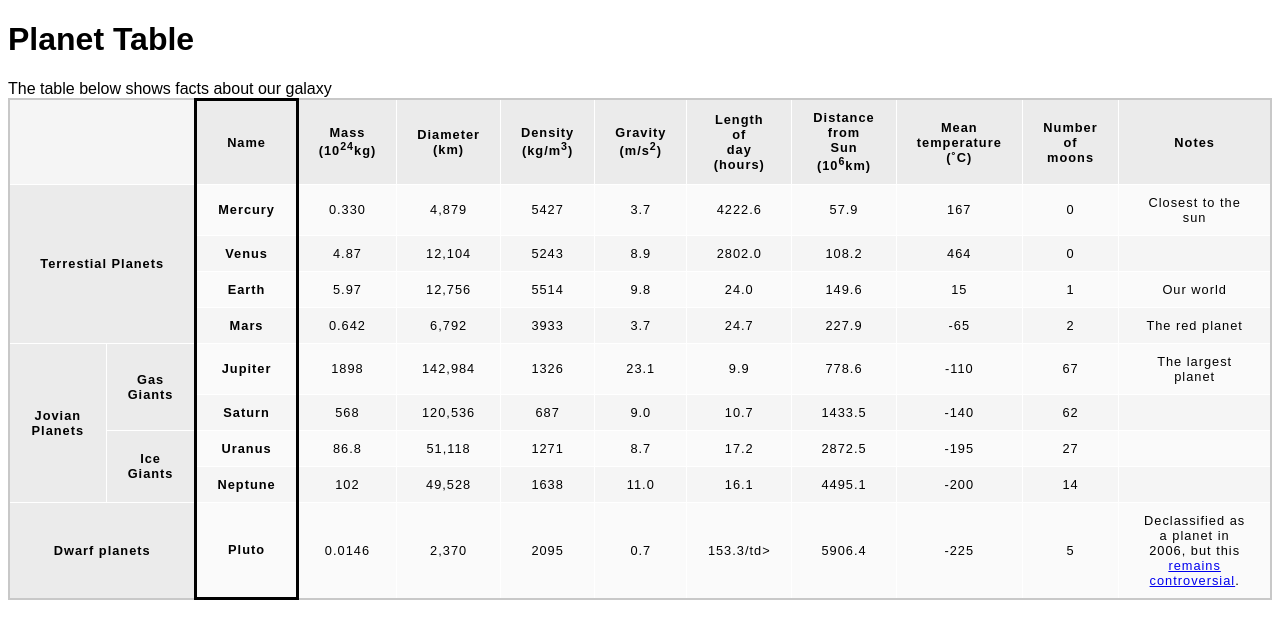
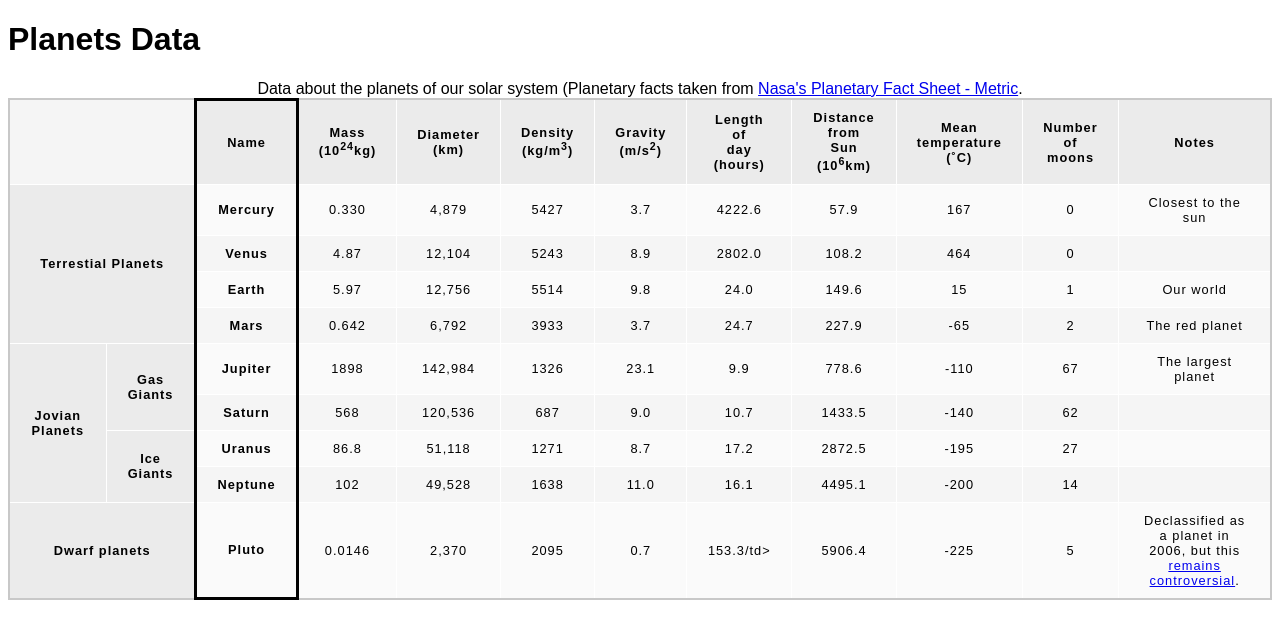
Before and after one commit to nickst3r610/repo, a plain HTML site: page html/blank-tempplate.html in a window 1280 px wide. Drawn offline with Linux system fonts and the light colour scheme.

Commit message:
added figcaption

```diff
--- a/html/blank-tempplate.html
+++ b/html/blank-tempplate.html
@@ -3,13 +3,14 @@
 
 <head>
     <meta charset="utf-8">
-    <title>Planet Table</title>
+    <title>Planets Data</title>
     <link href="minimal-table.css" rel="stylesheet" type="text/css">
 </head>
 
 <body>
-    <h1>Planet Table</h1>
-    <figcaption>The table below shows facts about our galaxy</figcaption>
+    <h1>Planets Data</h1>
+    <figcaption><center>Data about the planets of our solar system (Planetary facts taken from <a href="http://nssdc.gsfc.nasa.gov/planetary/factsheet/">Nasa's Planetary Fact Sheet - Metric</a>.
+    </center></figcaption>
     <table border="2" bgcolor="#efefef">
         <tr>
             <td colspan="2"></td>
```
